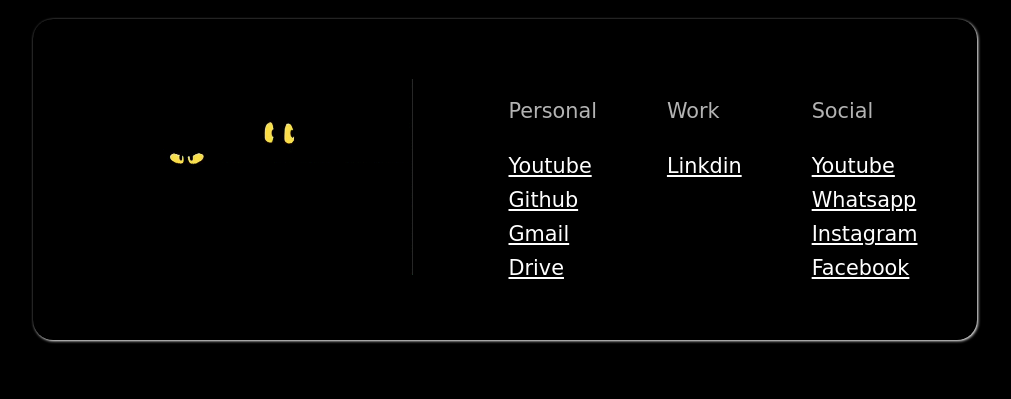
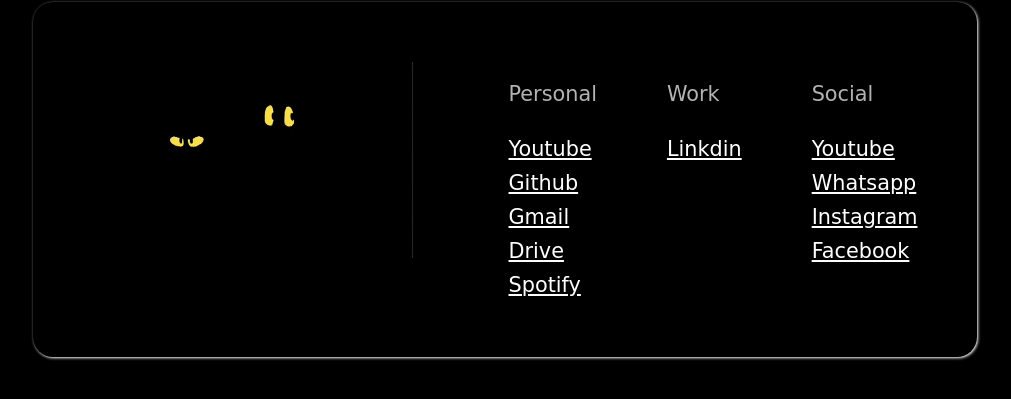
Before and after one commit to 0xrasla/Browser_Greeting, a plain HTML site: page index.html in a window 1280 px wide. Shown: the part 297-696 px from the top of the page, without its empty margins (143-1154 px from the left). Drawn offline with Linux system fonts and the light colour scheme; a web font is replaced by a local one.

Commit message:
spotify added

```diff
--- a/index.html
+++ b/index.html
@@ -23,6 +23,7 @@
                 <a href="https://github.com/0xrasla" target="_blank">Github</a>
                 <a href="https://mail.google.com/mail/u/0/#inbox" target="_blank">Gmail</a>
                 <a href="https://drive.google.com/drive/my-drive" target="_blank">Drive</a>
+                <a href="https://open.spotify.com/" target="_blank">Spotify</a>
             </div>
             <div class="box-2 box">
                 <p>Work</p>
```
